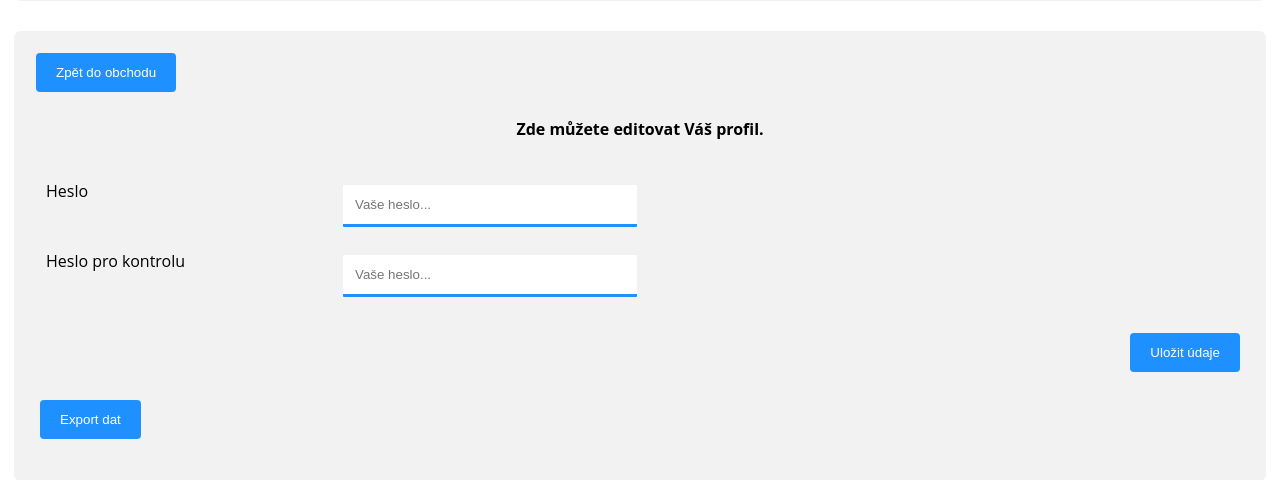
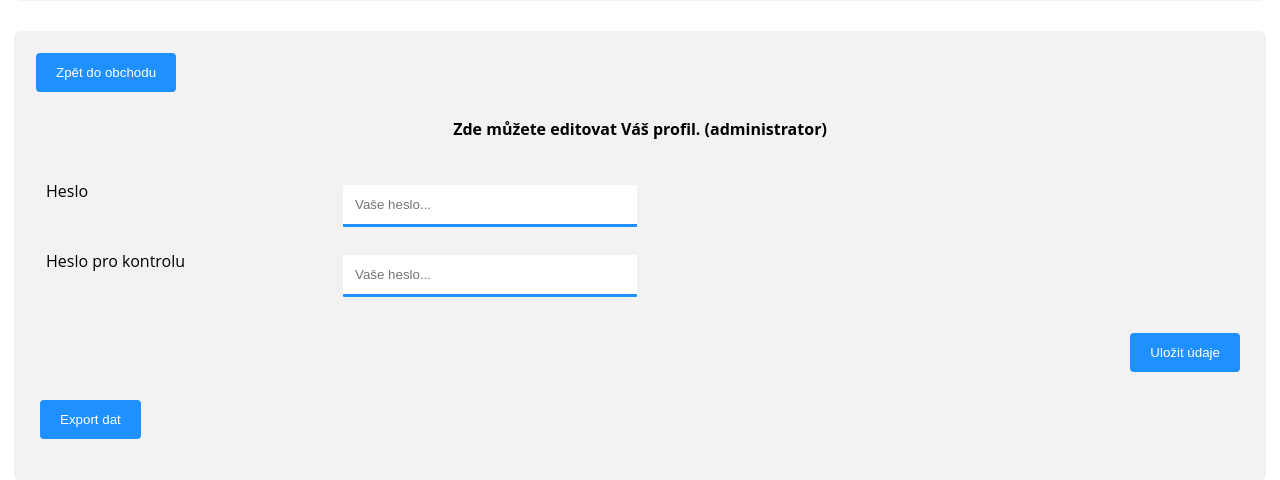
Before and after one commit to Humprechta/E-shop, a PHP site: page /administrace_objednavek/administrace.php in a window 1280 px wide. Shown: the part 524-1004 px from the top of the page. Run offline with PHP 8.4, Linux system fonts and the light colour scheme; the visitor is signed in with stand-in values (Sample User, id 1); data that the repository does not hold is empty; some libraries are stand-ins or nearby versions.

Commit message:
Update administrace.php

```diff
--- a/administrace_objednavek/administrace.php
+++ b/administrace_objednavek/administrace.php
@@ -315,7 +315,7 @@ if(isset($_SESSION["sesID1"])){
 
     <div class="container">
         <button style="margin:2px;" onclick="window.location.href='../index.php';">Zpět do obchodu</button>
-        <h4 style="text-align: center;">Zde můžete editovat Váš profil.</h4>
+        <h4 style="text-align: center;">Zde můžete editovat Váš profil. (administrator)</h4>
         <form action="zmenaHeslaAdmin.php" method="post">
         <div class="row">
         <div class="col-25">
```
